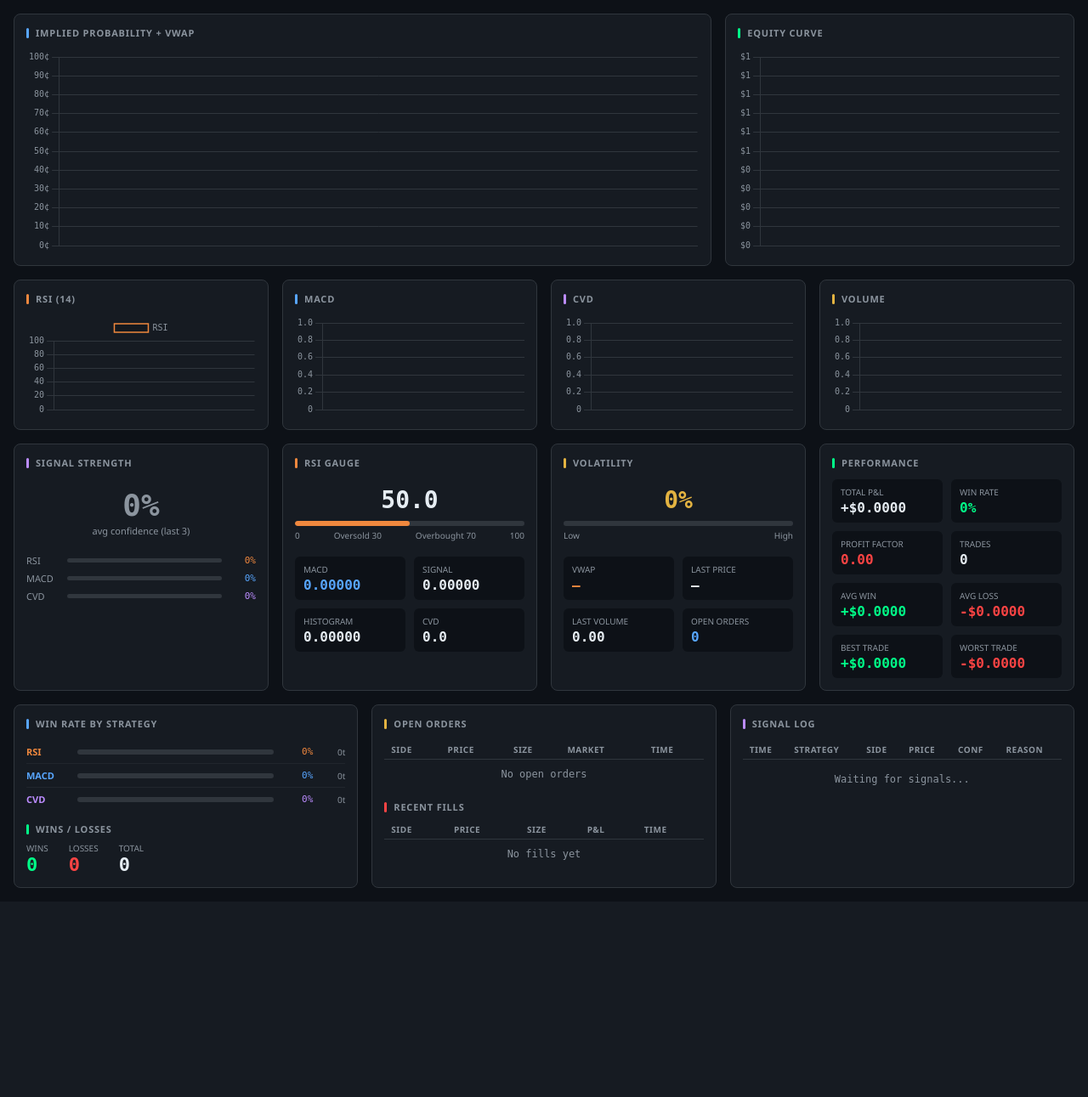
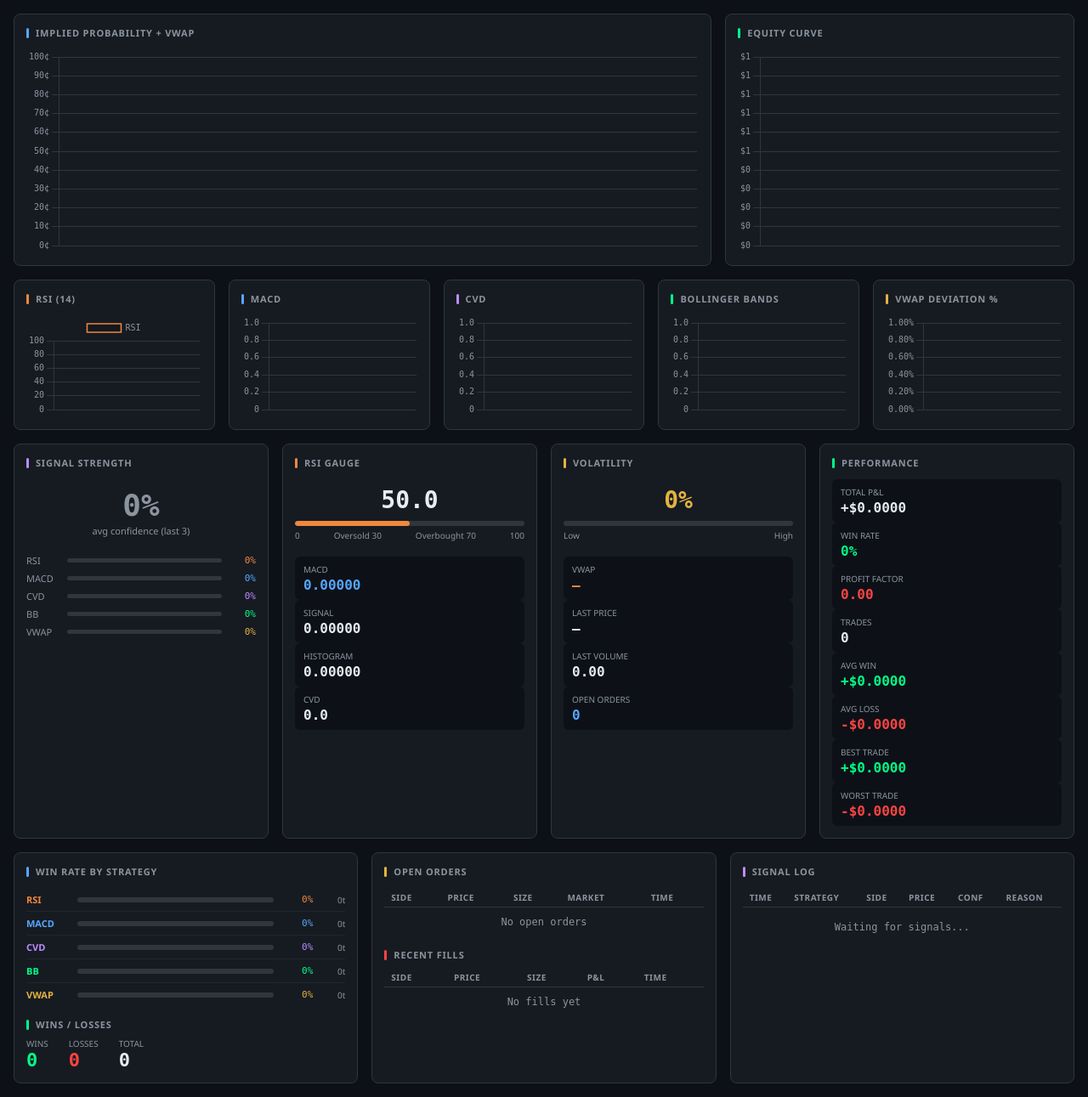
Before and after one commit to jgremse/polymarket-bot, a Flask app: page / in a window 1280 px wide. Shown: the part 59-1350 px from the top of the page at 85% size. Before the commit the page ends 1104 px from the top, so only its background shows below. Run offline with Flask 3, Linux system fonts and the light colour scheme; data that the repository does not hold is empty.

Commit message:
Add Bollinger Bands and VWAP to dashboard
- New metrics: compute_bollinger(), compute_vwap_deviation_series()
- Price chart now overlays BB upper/lower/mid bands
- New indicator charts: Bollinger Bands, VWAP Deviation %
- Confidence bars and strategy breakdown extended to all 5 strategies
- Badge colors added for Bollinger (green) and VWAP (yellow)

Co-Authored-By: Claude Sonnet 4.6 <noreply@anthropic.com>

```diff
--- a/dashboard/app.py
+++ b/dashboard/app.py
@@ -40,6 +40,8 @@ def get_state():
         "rsi_series": m.compute_rsi_series(prices),
         "macd": macd,
         "cvd": cvd,
+        "bollinger": m.compute_bollinger(prices),
+        "vwap_deviation": m.compute_vwap_deviation_series(prices),
         "implied_probability": m.compute_implied_probability(prices),
         "signal_strength": m.compute_signal_strength(signals),
         "performance": perf,
--- a/dashboard/templates/index.html
+++ b/dashboard/templates/index.html
@@ -73,6 +73,9 @@
     .badge-macd { background: rgba(88,166,255,0.15); color: var(--blue); }
     .badge-rsi { background: rgba(240,136,62,0.15); color: var(--orange); }
     .badge-cvd { background: rgba(188,140,255,0.15); color: var(--purple); }
+    .badge-bollinger { background: rgba(0,255,136,0.15); color: var(--green); }
+    .badge-vwap { background: rgba(227,179,65,0.15); color: var(--yellow); }
+    --teal: #39d0d8;
 
     /* ── Metric grid ── */
     .metric-grid { display: grid; grid-template-columns: 1fr 1fr; gap: 10px; }
@@ -166,8 +169,8 @@
     </div>
   </div>
 
-  <!-- ── Row 2: RSI + MACD + CVD + Volume ─────────────────────── -->
-  <div class="row row-4">
+  <!-- ── Row 2: RSI + MACD + CVD + Bollinger + VWAP Dev ──────── -->
+  <div class="row" style="grid-template-columns:1fr 1fr 1fr 1fr 1fr">
     <div class="card">
       <div class="card-title"><span style="background:var(--orange)"></span>RSI (14)</div>
       <div class="chart-wrap-sm"><canvas id="rsiChart"></canvas></div>
@@ -181,8 +184,12 @@
       <div class="chart-wrap-sm"><canvas id="cvdChart"></canvas></div>
     </div>
     <div class="card">
-      <div class="card-title"><span style="background:var(--yellow)"></span>Volume</div>
-      <div class="chart-wrap-sm"><canvas id="volChart"></canvas></div>
+      <div class="card-title"><span style="background:var(--green)"></span>Bollinger Bands</div>
+      <div class="chart-wrap-sm"><canvas id="bollingerChart"></canvas></div>
+    </div>
+    <div class="card">
+      <div class="card-title"><span style="background:var(--yellow)"></span>VWAP Deviation %</div>
+      <div class="chart-wrap-sm"><canvas id="vwapDevChart"></canvas></div>
     </div>
   </div>
 
@@ -209,6 +216,16 @@
           <div class="conf-label purple">CVD</div>
           <div class="conf-track"><div class="conf-fill" id="conf-cvd" style="background:var(--purple);width:0%"></div></div>
           <div class="conf-pct purple" id="conf-cvd-pct">0%</div>
+        </div>
+        <div class="conf-row">
+          <div class="conf-label green">BB</div>
+          <div class="conf-track"><div class="conf-fill" id="conf-bollinger" style="background:var(--green);width:0%"></div></div>
+          <div class="conf-pct green" id="conf-bollinger-pct">0%</div>
+        </div>
+        <div class="conf-row">
+          <div class="conf-label yellow">VWAP</div>
+          <div class="conf-track"><div class="conf-fill" id="conf-vwap" style="background:var(--yellow);width:0%"></div></div>
+          <div class="conf-pct yellow" id="conf-vwap-pct">0%</div>
         </div>
       </div>
     </div>
@@ -281,6 +298,18 @@
           <div class="strat-pct purple" id="sp-cvd">0%</div>
           <div class="strat-trades" id="st-cvd">0</div>
         </div>
+        <div class="strat-row">
+          <div class="strat-name green">BB</div>
+          <div class="strat-bar-bg"><div class="strat-bar" id="sb-bollinger" style="background:var(--green);width:0%"></div></div>
+          <div class="strat-pct green" id="sp-bollinger">0%</div>
+          <div class="strat-trades" id="st-bollinger">0</div>
+        </div>
+        <div class="strat-row">
+          <div class="strat-name yellow">VWAP</div>
+          <div class="strat-bar-bg"><div class="strat-bar" id="sb-vwap" style="background:var(--yellow);width:0%"></div></div>
+          <div class="strat-pct yellow" id="sp-vwap">0%</div>
+          <div class="strat-trades" id="st-vwap">0</div>
+        </div>
       </div>
       <div style="margin-top:14px">
         <div class="card-title" style="margin-bottom:8px"><span style="background:var(--green)"></span>Wins / Losses</div>
@@ -336,8 +365,11 @@ const cfg = (type, data, options) => ({ type, data, options: { responsive: true,
 // ── Price chart ───────────────────────────────────────────────────────────────
 const priceChart = new Chart(document.getElementById('priceChart'), cfg('line', {
   labels: [], datasets: [
-    { label: 'Price', data: [], borderColor: '#58a6ff', borderWidth: 1.5, pointRadius: 0, tension: 0.1, fill: false },
-    { label: 'VWAP', data: [], borderColor: '#f0883e', borderWidth: 1, borderDash: [4,2], pointRadius: 0, tension: 0.1, fill: false },
+    { label: 'Price',    data: [], borderColor: '#58a6ff', borderWidth: 2,   pointRadius: 0, tension: 0.1, fill: false },
+    { label: 'VWAP',    data: [], borderColor: '#f0883e', borderWidth: 1,   borderDash: [4,2], pointRadius: 0, tension: 0.1, fill: false },
+    { label: 'BB Upper',data: [], borderColor: 'rgba(0,255,136,0.4)', borderWidth: 1, borderDash: [2,3], pointRadius: 0, tension: 0.1, fill: false },
+    { label: 'BB Lower',data: [], borderColor: 'rgba(0,255,136,0.4)', borderWidth: 1, borderDash: [2,3], pointRadius: 0, tension: 0.1, fill: '+1', backgroundColor: 'rgba(0,255,136,0.04)' },
+    { label: 'BB Mid',  data: [], borderColor: 'rgba(0,255,136,0.2)', borderWidth: 1, borderDash: [1,4], pointRadius: 0, tension: 0.1, fill: false },
   ]
 }, { scales: { x: { ticks: { maxTicksLimit: 6 } }, y: { ticks: { callback: v => (v*100).toFixed(0)+'¢' } } } }));
 
@@ -375,10 +407,20 @@ const cvdChart = new Chart(document.getElementById('cvdChart'), cfg('line', {
   labels: [], datasets: [{ label: 'CVD', data: [], borderColor: '#bc8cff', borderWidth: 1.5, pointRadius: 0, tension: 0.1, fill: { target: 'origin', above: 'rgba(188,140,255,0.1)', below: 'rgba(255,68,68,0.1)' } }]
 }, { scales: { x: { display: false }, y: {} } }));
 
-// ── Volume chart ──────────────────────────────────────────────────────────────
-const volChart = new Chart(document.getElementById('volChart'), cfg('bar', {
-  labels: [], datasets: [{ label: 'Volume', data: [], backgroundColor: 'rgba(227,179,65,0.6)' }]
+// ── Bollinger chart ───────────────────────────────────────────────────────────
+const bollingerChart = new Chart(document.getElementById('bollingerChart'), cfg('line', {
+  labels: [], datasets: [
+    { label: 'Price', data: [], borderColor: '#58a6ff', borderWidth: 1.5, pointRadius: 0, tension: 0.1, fill: false },
+    { label: 'Upper', data: [], borderColor: 'rgba(0,255,136,0.6)', borderWidth: 1, borderDash: [3,2], pointRadius: 0, tension: 0.1, fill: false },
+    { label: 'Lower', data: [], borderColor: 'rgba(0,255,136,0.6)', borderWidth: 1, borderDash: [3,2], pointRadius: 0, tension: 0.1, fill: false },
+    { label: 'Mid',   data: [], borderColor: 'rgba(0,255,136,0.25)', borderWidth: 1, pointRadius: 0, tension: 0.1, fill: false },
+  ]
 }, { scales: { x: { display: false }, y: {} } }));
+
+// ── VWAP deviation chart ──────────────────────────────────────────────────────
+const vwapDevChart = new Chart(document.getElementById('vwapDevChart'), cfg('line', {
+  labels: [], datasets: [{ label: 'VWAP Dev%', data: [], borderColor: '#e3b341', borderWidth: 1.5, pointRadius: 0, tension: 0.1, fill: { target: 'origin', above: 'rgba(227,179,65,0.1)', below: 'rgba(255,68,68,0.1)' } }]
+}, { scales: { x: { display: false }, y: { ticks: { callback: v => v.toFixed(2)+'%' } } } }));
 
 // ── Helpers ───────────────────────────────────────────────────────────────────
 const $  = id => document.getElementById(id);
@@ -402,7 +444,7 @@ async function update() {
   $('h-status').textContent = 'LIVE';
 
   const { metrics, prices, signals, fills, open_orders, equity, capital } = data;
-  const { performance: perf, rsi_series, macd, cvd, implied_probability, vwap, volatility, signal_strength } = metrics;
+  const { performance: perf, rsi_series, macd, cvd, bollinger, vwap_deviation, implied_probability, vwap, volatility, signal_strength } = metrics;
 
   // ── Header ────────────────────────────────────────────────────────────────
   $('h-market').textContent    = data.market_id || '—';
@@ -418,11 +460,17 @@ async function update() {
   $('h-winrate').textContent = perf.win_rate + '%';
   $('h-winrate').style.color = perf.win_rate >= 50 ? 'var(--green)' : 'var(--red)';
 
-  // ── Price chart ───────────────────────────────────────────────────────────
+  // ── Price chart (with Bollinger bands overlay) ────────────────────────────
   const probLabels = implied_probability.map(p => p.timestamp.slice(11,19));
   const probData   = implied_probability.map(p => p.prob / 100);
   const vwapLine   = implied_probability.map(() => vwap);
-  updateChart(priceChart, probLabels, probData, vwapLine);
+  const bSeries    = bollinger.series || [];
+  const bLabels    = bSeries.map(b => b.timestamp.slice(11,19));
+  // Align bollinger to price chart labels (use last N matching points)
+  const bbUpper = probLabels.map(l => { const b = bSeries.find(s => s.timestamp.slice(11,19) === l); return b ? b.upper : null; });
+  const bbLower = probLabels.map(l => { const b = bSeries.find(s => s.timestamp.slice(11,19) === l); return b ? b.lower : null; });
+  const bbMid   = probLabels.map(l => { const b = bSeries.find(s => s.timestamp.slice(11,19) === l); return b ? b.middle : null; });
+  updateChart(priceChart, probLabels, probData, vwapLine, bbUpper, bbLower, bbMid);
 
   // ── Equity chart ──────────────────────────────────────────────────────────
   updateChart(equityChart, equity.map(e => e.timestamp.slice(11,19)), equity.map(e => e.value));
@@ -452,9 +500,25 @@ async function update() {
   $('cvd-val').textContent = fmt(cvd.value, 1);
   $('cvd-val').style.color = cvd.value > 0 ? 'var(--green)' : cvd.value < 0 ? 'var(--red)' : 'var(--text)';
 
-  // ── Volume chart ──────────────────────────────────────────────────────────
-  const recent = prices.slice(-30);
-  updateChart(volChart, recent.map(p => p.timestamp.slice(11,19)), recent.map(p => p.volume));
+  // ── Bollinger chart ───────────────────────────────────────────────────────
+  if (bSeries.length) {
+    const recentPrices = prices.slice(-bSeries.length);
+    updateChart(bollingerChart,
+      bSeries.map(b => b.timestamp.slice(11,19)),
+      recentPrices.map(p => p.price),
+      bSeries.map(b => b.upper),
+      bSeries.map(b => b.lower),
+      bSeries.map(b => b.middle),
+    );
+  }
+
+  // ── VWAP deviation chart ──────────────────────────────────────────────────
+  if (vwap_deviation && vwap_deviation.length) {
+    updateChart(vwapDevChart,
+      vwap_deviation.map(v => v.timestamp.slice(11,19)),
+      vwap_deviation.map(v => v.deviation),
+    );
+  }
   $('lvol-val').textContent = fmt(data.last_volume, 2);
 
   // ── Volatility gauge ──────────────────────────────────────────────────────
@@ -468,8 +532,8 @@ async function update() {
   $('sig-strength').style.color = signal_strength > 60 ? 'var(--green)' : signal_strength > 30 ? 'var(--yellow)' : 'var(--muted)';
 
   // Per-strategy confidence from recent signals
-  ['rsi','macd','cvd'].forEach(s => {
-    const recent = signals.filter(sig => sig.strategy.toLowerCase() === s);
+  ['rsi','macd','cvd','bollinger','vwap'].forEach(s => {
+    const recent = signals.filter(sig => sig.strategy.toLowerCase().includes(s));
     const conf = recent.length ? recent[0].confidence : 0;
     $(`conf-${s}`).style.width = conf + '%';
     $(`conf-${s}-pct`).textContent = conf.toFixed(0) + '%';
@@ -491,12 +555,16 @@ async function update() {
   $('p-total').textContent  = perf.total_trades;
 
   // ── Strategy breakdown ────────────────────────────────────────────────────
-  ['rsi','macd','cvd'].forEach(s => {
-    const sd = perf.by_strategy[s.toUpperCase()] || perf.by_strategy[s] || {};
-    const wr = sd.win_rate || 0;
+  ['rsi','macd','cvd','bollinger','vwap'].forEach(s => {
+    // Consensus signals use combined names like "CVD+VWAP" — sum up any entry containing this strategy
+    let trades = 0, wins = 0;
+    Object.entries(perf.by_strategy).forEach(([key, val]) => {
+      if (key.toLowerCase().includes(s)) { trades += val.trades || 0; wins += val.wins || 0; }
+    });
+    const wr = trades > 0 ? Math.round(wins / trades * 100) : 0;
     $(`sb-${s}`).style.width = wr + '%';
     $(`sp-${s}`).textContent = wr + '%';
-    $(`st-${s}`).textContent = (sd.trades || 0) + 't';
+    $(`st-${s}`).textContent = trades + 't';
   });
 
   // ── Open orders ───────────────────────────────────────────────────────────
```
Also changed, not shown: dashboard/metrics.py (+31 -0 lines).
